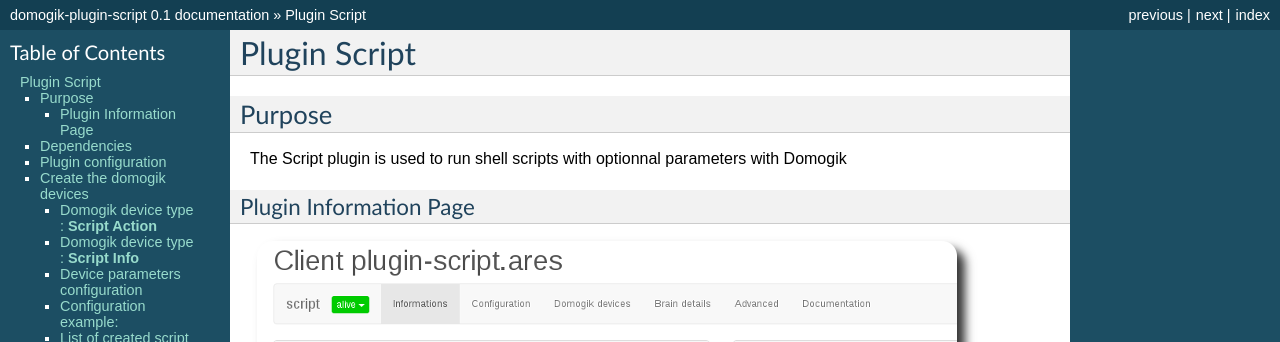
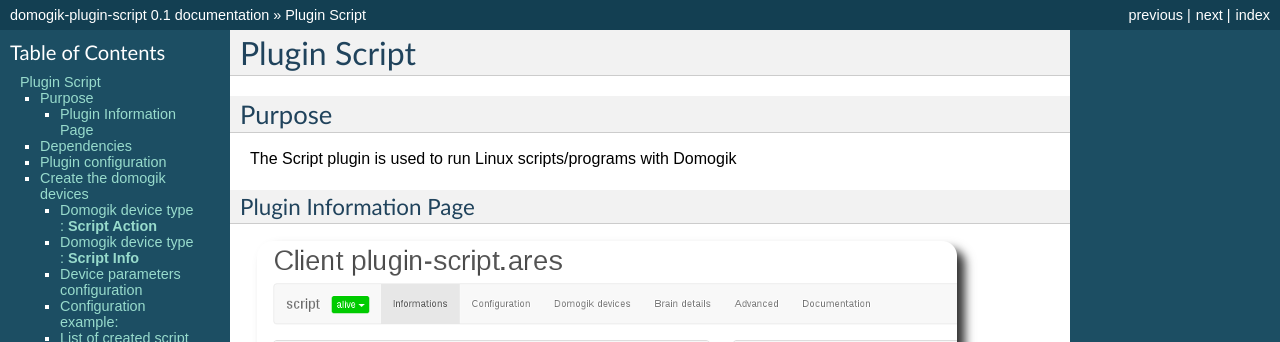
Before and after one commit to vdomos/domogik-plugin-script, a Sphinx documentation site: the page built from docs/script.txt, in a window 1280 px wide and 900 px high. Shown: the top 342 px of the window. Built offline with Sphinx 7.4.7, drawn with Linux system fonts in a browser that asks for light colours.

Commit message:
Update Doc

```diff
--- a/docs/script.txt
+++ b/docs/script.txt
@@ -7,7 +7,7 @@
 Purpose
 =======
 
-The Script plugin is used to run shell scripts with optionnal parameters with Domogik
+The Script plugin is used to run Linux scripts/programs with Domogik
 
 
 Plugin Information Page
```
Also changed, not shown: README.md (+1 -1 lines).
